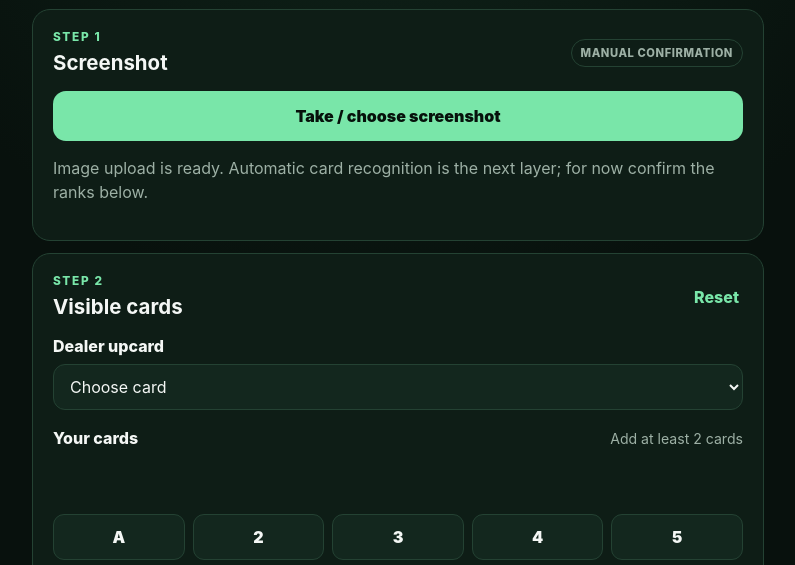
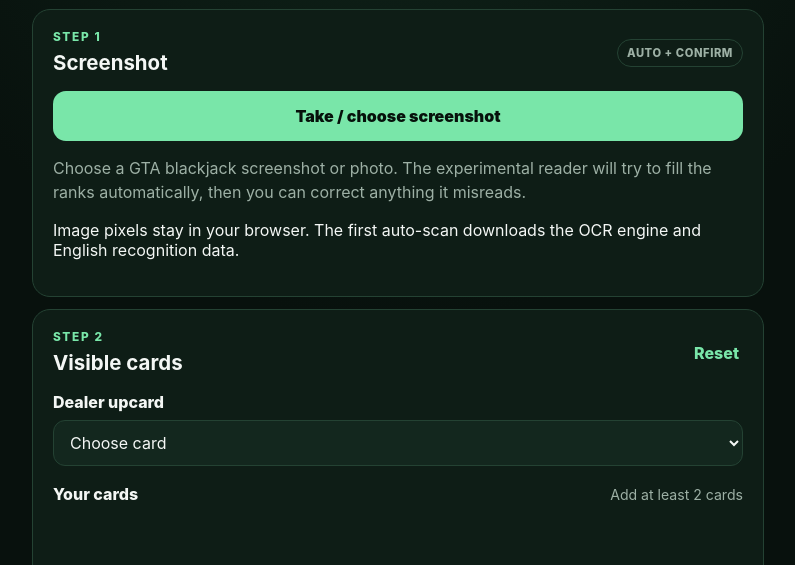
Before and after one commit to victor12416/GTA-BLACKJACK, a website with bundled scripts: page index.html in a window 1280 px wide. Shown: the part 223-788 px from the top of the page, without its empty margins (242-1037 px from the left). Built offline with nearby package versions, Linux system fonts and the light colour scheme.

Commit message:
Show experimental screenshot detection overlay

```diff
--- a/index.html
+++ b/index.html
@@ -21,15 +21,17 @@
           <p class="step">STEP 1</p>
           <h2 id="scan-title">Screenshot</h2>
         </div>
-        <span class="status-badge" id="detectorBadge">MANUAL CONFIRMATION</span>
+        <span class="status-badge" id="detectorBadge">AUTO + CONFIRM</span>
       </div>
 
       <label class="upload-button" for="screenshotInput">Take / choose screenshot</label>
       <input id="screenshotInput" class="sr-only" type="file" accept="image/*">
       <div id="previewWrap" class="preview-wrap hidden">
         <img id="screenshotPreview" alt="Selected GTA blackjack screenshot preview">
+        <canvas id="detectorOverlay" aria-hidden="true"></canvas>
       </div>
-      <p id="detectorStatus" class="muted">Image upload is ready. Automatic card recognition is the next layer; for now confirm the ranks below.</p>
+      <p id="detectorStatus" class="muted" aria-live="polite">Choose a GTA blackjack screenshot or photo. The experimental reader will try to fill the ranks automatically, then you can correct anything it misreads.</p>
+      <p class="privacy-note">Image pixels stay in your browser. The first auto-scan downloads the OCR engine and English recognition data.</p>
     </section>
 
     <section class="panel" aria-labelledby="cards-title">
```
